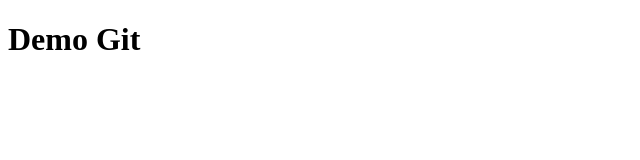
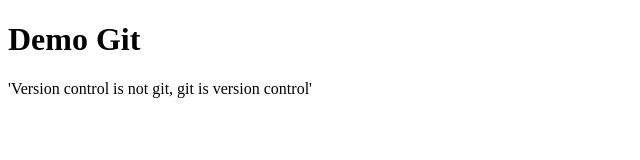
Before and after one commit to Naa-A/git-demo, a plain HTML site: page index.html in a window 1280 px wide. Shown: the whole page, without its empty margins (0-640 px from the left). Drawn offline with Linux system fonts and the light colour scheme.

Commit message:
git about

```diff
--- a/index.html
+++ b/index.html
@@ -8,5 +8,6 @@
 </head>
 <body>
     <h1>Demo Git</h1>
+    <p>'Version control is not git, git is version control'</p>
 </body>
 </html>
```
